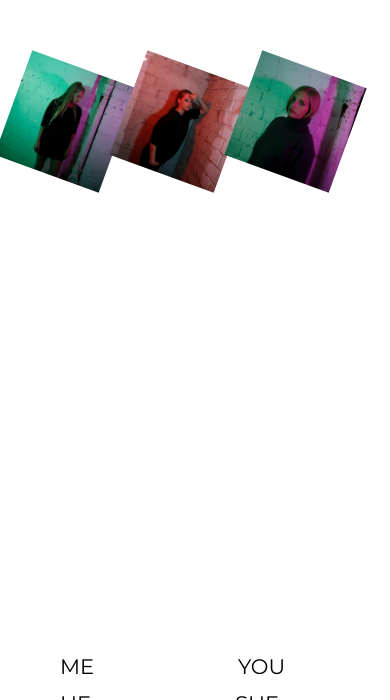
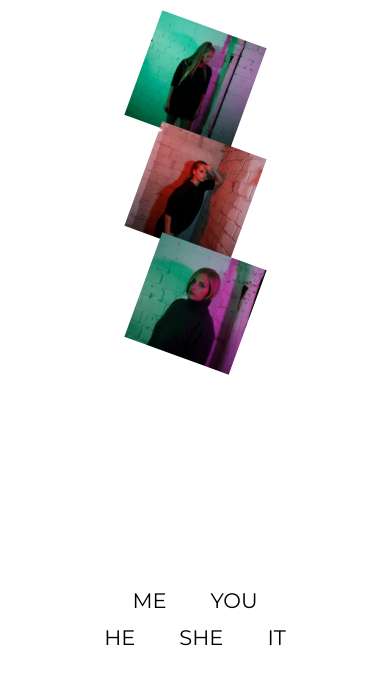
Before and after one commit to felixrabas/felixrabas.github.io, a plain HTML site: page index.html in a window 390 px wide. Shown: the part 144-844 px from the top of the page. Drawn offline with Linux system fonts and the light colour scheme.

Commit message:
responsive design

```diff
--- a/css/stylesheet.css
+++ b/css/stylesheet.css
@@ -52,17 +52,16 @@ img {
 .container {
   min-height: 100%;
   position: relative;
-
 }
 
 
 .nav ul li {
   display: inline-block;
   font-variant: small-caps;
-  margin-right: 80px;
-  margin-left: 60px;
+  margin-right: 50px;
+  margin-left: 50px;
   font-family: 'Montserrat', sans-serif;
-  font-size: 30px;
+  font-size: 50px;
 
 }
 
@@ -73,18 +72,6 @@ img {
 }
 
 
-html,
-body {
-   margin:0;
-   padding:0;
-   height:100%;
-}
-
-
-.container {
-    position: relative;
-}
-
 
 .header {
    padding:10px;
@@ -92,16 +79,82 @@ body {
 
 
 .content {
-   padding:10px;
-
+  padding:10px;
+  margin: 0 auto;
+  max-width: 1160px;
+  text-align: center;
 }
 
 
 nav {
    position: fixed;
    bottom: 0;
-   width: 100%;
    height: 45px;
    background: #FFF;
-   padding-bottom: 10px;
+   padding-bottom: 11px;
 }
+
+
+
+.nav ul li {
+  display: inline-block;
+  font-variant: small-caps;
+  margin-right: 50px;
+  margin-left: 50px;
+  font-family: 'Montserrat', sans-serif;
+  font-size: 30px;
+
+}
+
+
+
+
+/* Tablets */
+@media screen and (max-width: 768px) {
+
+  .content {
+    max-width: 768px;
+  }
+  nav {
+    text-align: center;
+    height: 45px;
+  }
+  .nav ul li {
+    margin: 0 10px;
+  }
+
+}
+
+/* Smartphones */
+@media screen and (max-width: 640px) {
+  nav {
+    text-align: center;
+    height: 110px;
+  }
+  .nav_left,
+  .nav_right {
+    float: none;
+  }
+  .nav ul li {
+    margin: 0 20px;
+  }
+
+
+  h1 {
+    text-align: center;
+
+  }
+  img {
+    width: 30%;
+    margin: auto;
+    transform: rotate(20deg);
+    display: block;
+  }
+
+  .content {
+    margin-top: 40px;
+
+
+  }
+
+}
--- a/css/stylesheet2.css
+++ b/css/stylesheet2.css
@@ -20,14 +20,12 @@ a {
 
 }
 
-
 h2 {
   font-family: 'Montserrat', sans-serif;
   font-variant: small-caps;
   font-size: 70px;
   float: right;
   line-height: 50px;
-
 }
 
 
@@ -85,8 +83,8 @@ p {
 
 .breite {
   width: 300px;
-  margin-left: 50px;
-  margin-right: 30px;
+  margin-left: 40px;
+  margin-right: 40px;
   margin-bottom: 30px;
 
 }
@@ -119,11 +117,10 @@ p {
 .nav ul li {
   display: inline-block;
   font-variant: small-caps;
-  margin-right: 80px;
-  margin-left: 60px;
+  margin-right: 50px;
+  margin-left: 50px;
   font-family: 'Montserrat', sans-serif;
   font-size: 50px;
-
 
 }
 
@@ -154,6 +151,11 @@ body {
    padding:10px;
 }
 
+.content {
+  margin: 0 auto;
+  max-width: 1160px;
+  text-align: center;
+}
 
 
 
@@ -165,3 +167,36 @@ nav {
     background: #FFF;
     padding-bottom: 30px;
 }
+
+
+
+/* Tablets */
+@media screen and (max-width: 768px) {
+
+  .content {
+    max-width: 768px;
+  }
+  nav {
+    text-align: center;
+    height: 45px;
+  }
+  .nav ul li {
+    margin: 0 10px;
+  }
+
+}
+
+/* Smartphones */
+@media screen and (max-width: 640px) {
+  nav {
+    text-align: center;
+    height: 110px;
+  }
+  .nav_left,
+  .nav_right {
+    float: none;
+  }
+  .nav ul li {
+    margin: 0 20px;
+  }
+}
--- a/index.html
+++ b/index.html
@@ -16,14 +16,16 @@
 
   <header class="header">
     <div class="logo">
-      <h1>felix <br> rabas</h1>
+      <h1>
+        felix<br>
+        rabas</h1>
     </div>
   </header>
 
   <div class="content">
     <img src="images/_79A4746_1.JPG" alt="image" class="breite">
-    <img src="images/_79A5259_1.JPG">
-    <img src="images/_79A4803_1.JPG">
+    <img src="images/_79A5259_1.JPG" alt="image" class="breite">
+    <img src="images/_79A4803_1.JPG" alt="image" class="breite">
   </div>
 
   <nav class="nav">
```
Also changed, not shown: he.html (+16 -2 lines), it.html (+22 -1 lines), me.html (+16 -1 lines), she.html (+6 -5 lines), you.html (+11 -2 lines).
